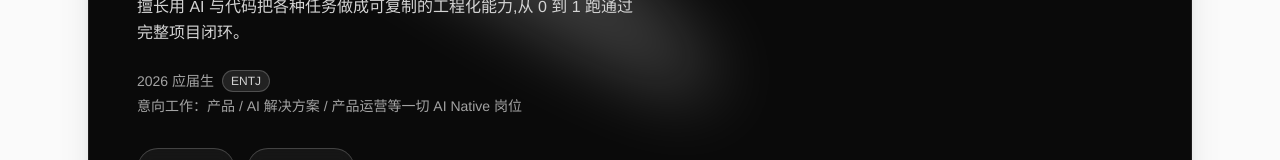
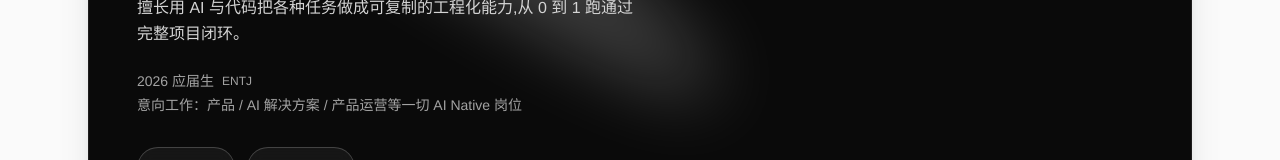
Before and after one commit to cneym1125/lingqi-CV, a React (Vite) app: page / in a window 1280 px wide. Shown: the part 263-423 px from the top of the page. Built offline with nearby package versions, Linux system fonts and the light colour scheme.

Commit message:
style: ENTJ去掉边框只保留文字

```diff
--- a/src/components/Hero.tsx
+++ b/src/components/Hero.tsx
@@ -39,7 +39,7 @@ export function Hero() {
                 <div className="mt-6 space-y-1 text-sm text-neutral-400">
                   <div className="flex items-center gap-2">
                     <span>2026 应届生</span>
-                    <span className="rounded-full border border-white/20 bg-white/10 px-2 py-0.5 text-xs font-medium text-neutral-300">ENTJ</span>
+                    <span className="text-xs text-neutral-400">ENTJ</span>
                   </div>
                   <div>意向工作：产品 / AI 解决方案 / 产品运营等一切 AI Native 岗位</div>
                 </div>
```
